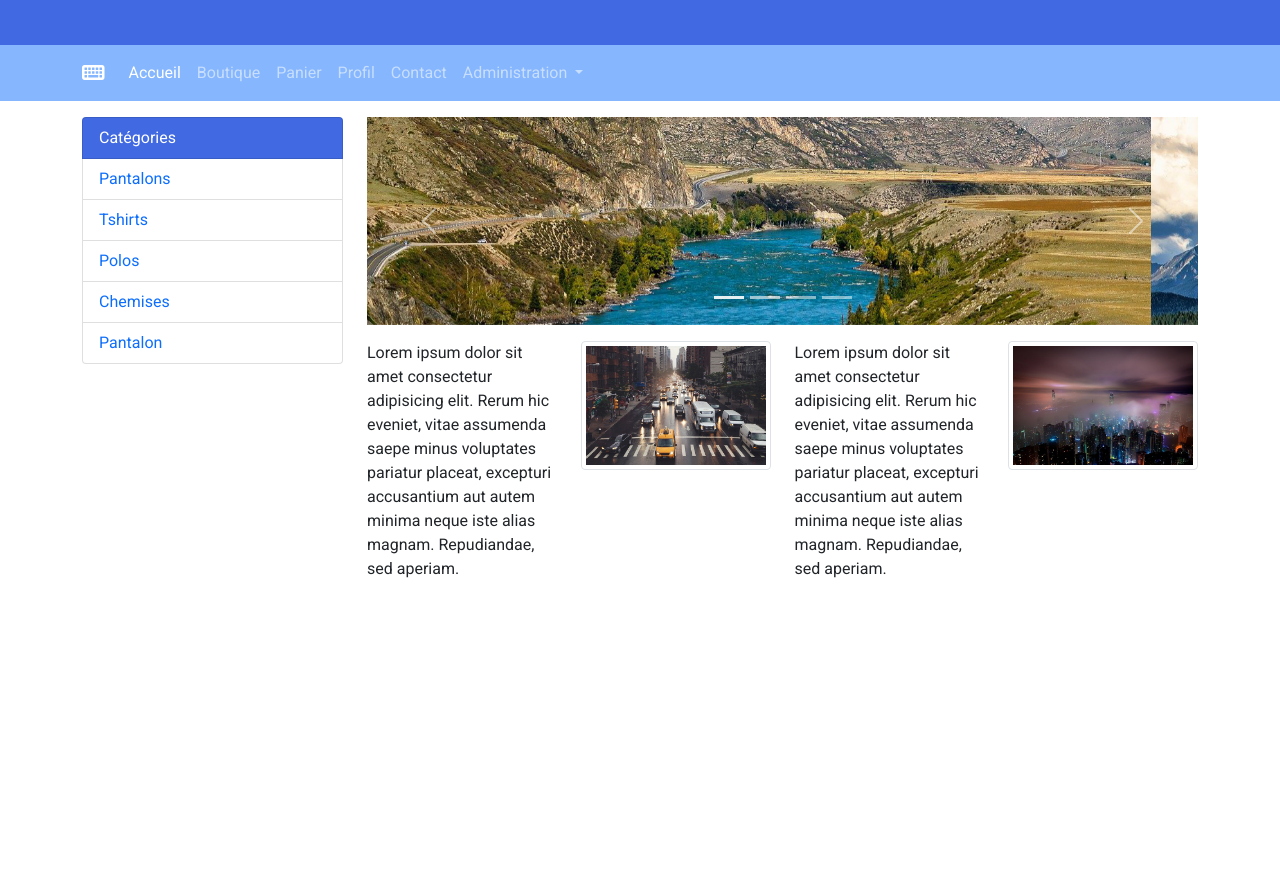
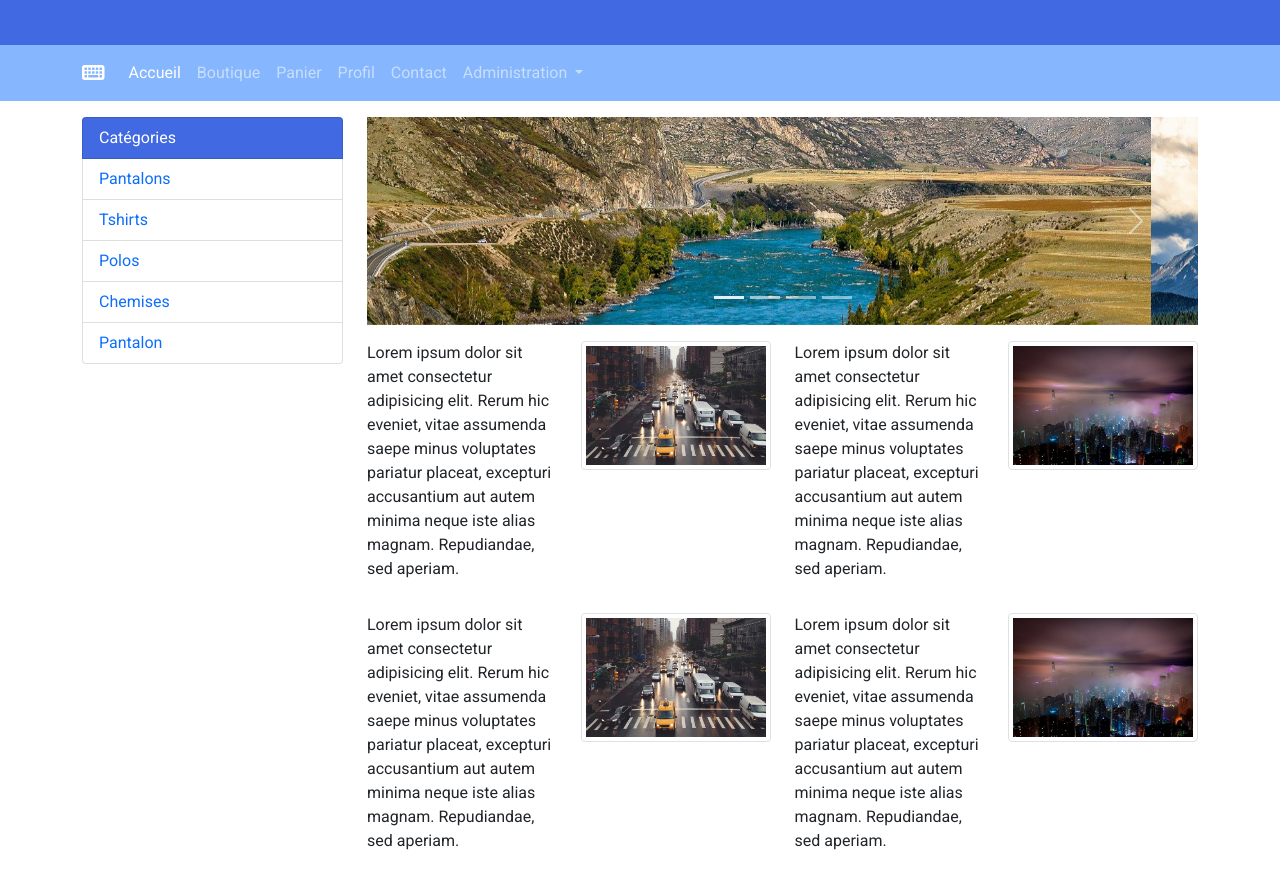
Before and after one commit to MathieuQtrd/pr, a plain HTML site: page index.html in a window 1280 px wide. Shown: the part 139-1028 px from the top of the page. Drawn offline with nearby package versions, Linux system fonts and the light colour scheme.

Commit message:
Ajout de contenu

```diff
--- a/index.html
+++ b/index.html
@@ -152,6 +152,22 @@
                         <div class="col-xl-3 col-sm-6 pt-3"><img src="img/clouds-g4cf73250b_640.jpg" alt=""
                                 class="d-block w-100 img-thumbnail"></div>
                     </div>
+                    <div class="row">
+                        <div class="col-xl-3 col-sm-6 pt-3">
+                            <p>Lorem ipsum dolor sit amet consectetur adipisicing elit. Rerum hic eveniet, vitae
+                                assumenda saepe minus voluptates pariatur placeat, excepturi accusantium aut autem
+                                minima neque iste alias magnam. Repudiandae, sed aperiam.</p>
+                        </div>
+                        <div class="col-xl-3 col-sm-6 pt-3"><img src="img/car-g60c855ad4_640.jpg" alt=""
+                                class="d-block w-100 img-thumbnail"></div>
+                        <div class="col-xl-3 col-sm-6 pt-3">
+                            <p>Lorem ipsum dolor sit amet consectetur adipisicing elit. Rerum hic eveniet, vitae
+                                assumenda saepe minus voluptates pariatur placeat, excepturi accusantium aut autem
+                                minima neque iste alias magnam. Repudiandae, sed aperiam.</p>
+                        </div>
+                        <div class="col-xl-3 col-sm-6 pt-3"><img src="img/clouds-g4cf73250b_640.jpg" alt=""
+                                class="d-block w-100 img-thumbnail"></div>
+                    </div>
                 </div>
             </div>
         </div>
```
